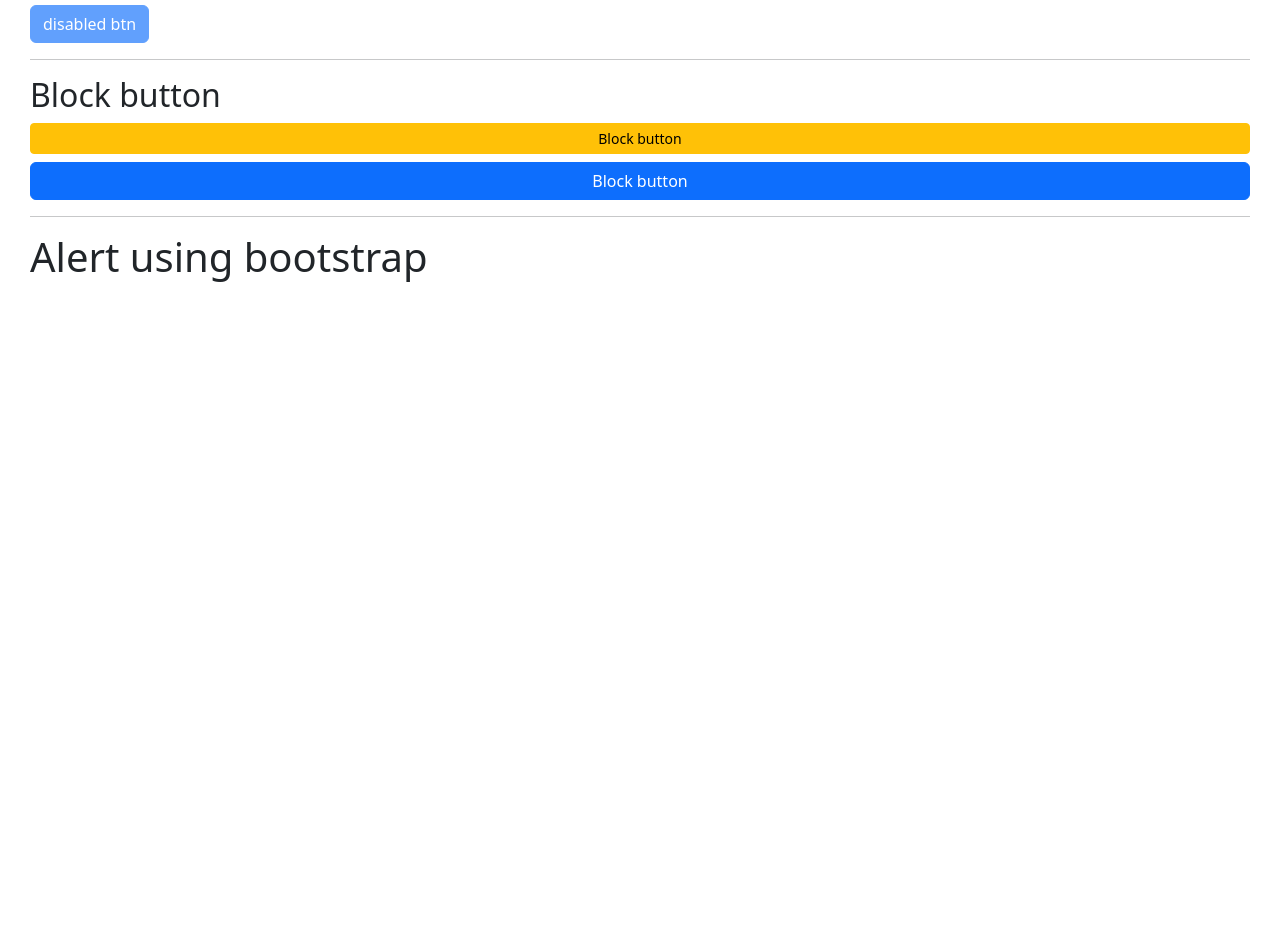
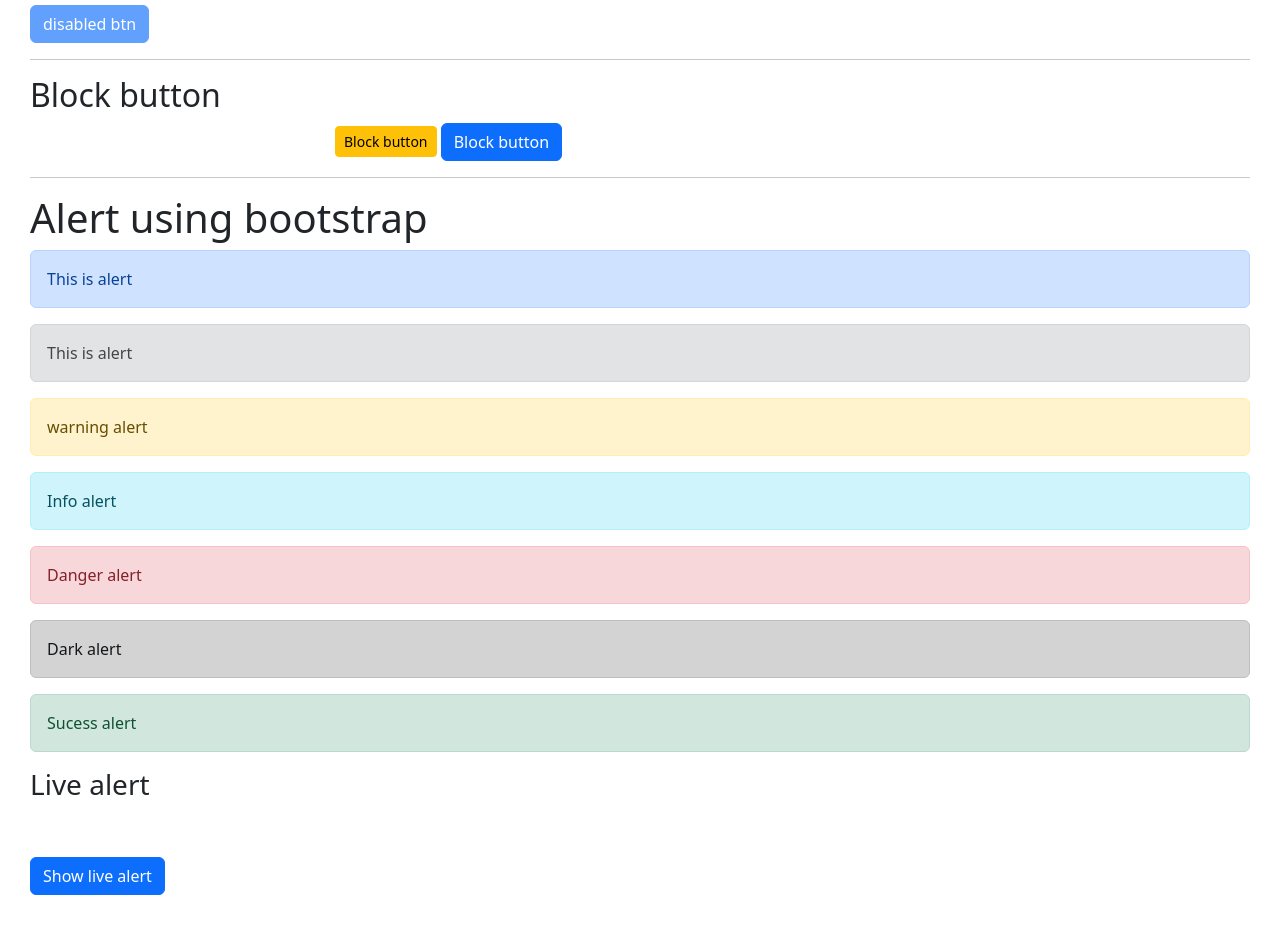
Before and after one commit to YASHBOMBLE/Bootstrap_practice, a plain HTML site: page index.html in a window 1280 px wide. Shown: the part 467-1392 px from the top of the page. Before the commit the page ends 800 px from the top, so only its background shows below. Drawn offline with nearby package versions, Linux system fonts and the light colour scheme.

Commit message:
Alert added

```diff
--- a/index.html
+++ b/index.html
@@ -34,12 +34,24 @@
 <button type="button" class="btn btn-primary" disabled> disabled btn</button>
 <hr>
 <h2>Block button </h2>
-<div class="d-grid gap-2">
+<div class="d-grid gap-2 d-md-block col-6 mx-auto">
     <button type="button" class="btn btn-warning btn-sm">Block button</button>
     <button type="button" class="btn btn-primary">Block button</button>
 </div>
 <hr>
    <h1>Alert using bootstrap</h1>
+   <div class="alert alert-primary">This is alert</div>
+    <div class="alert alert-secondary">This is alert</div>
+    <div class="alert alert-warning">warning alert</div>
+    <div class="alert alert-info">Info alert</div>
+    <div class="alert alert-danger">Danger alert</div>
+    <div class="alert alert-dark"> Dark alert</div>
+
+    <div class="alert alert-success">Sucess alert</div>
+    <h3>Live alert</h3><br><br>
+    <div id="liveAlertPlaceholder"></div>
+<button type="button" class="btn btn-primary" id="liveAlertBtn">Show live alert</button>
+
    <script src="https://cdn.jsdelivr.net/npm/bootstrap@5.2.2/dist/js/bootstrap.bundle.min.js" integrity="sha384-OERcA2EqjJCMA+/3y+gxIOqMEjwtxJY7qPCqsdltbNJuaOe923+mo//f6V8Qbsw3" crossorigin="anonymous"></script>
   </body>
 </html>
```
